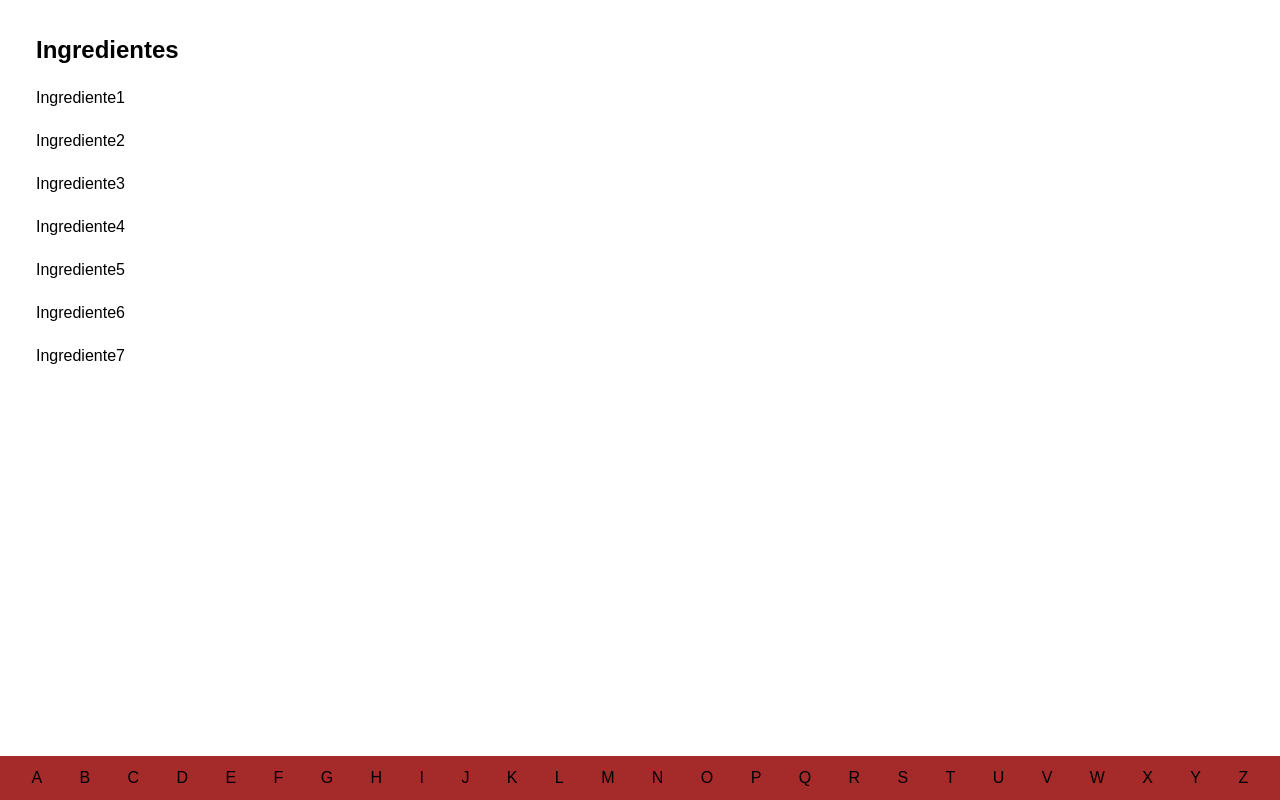
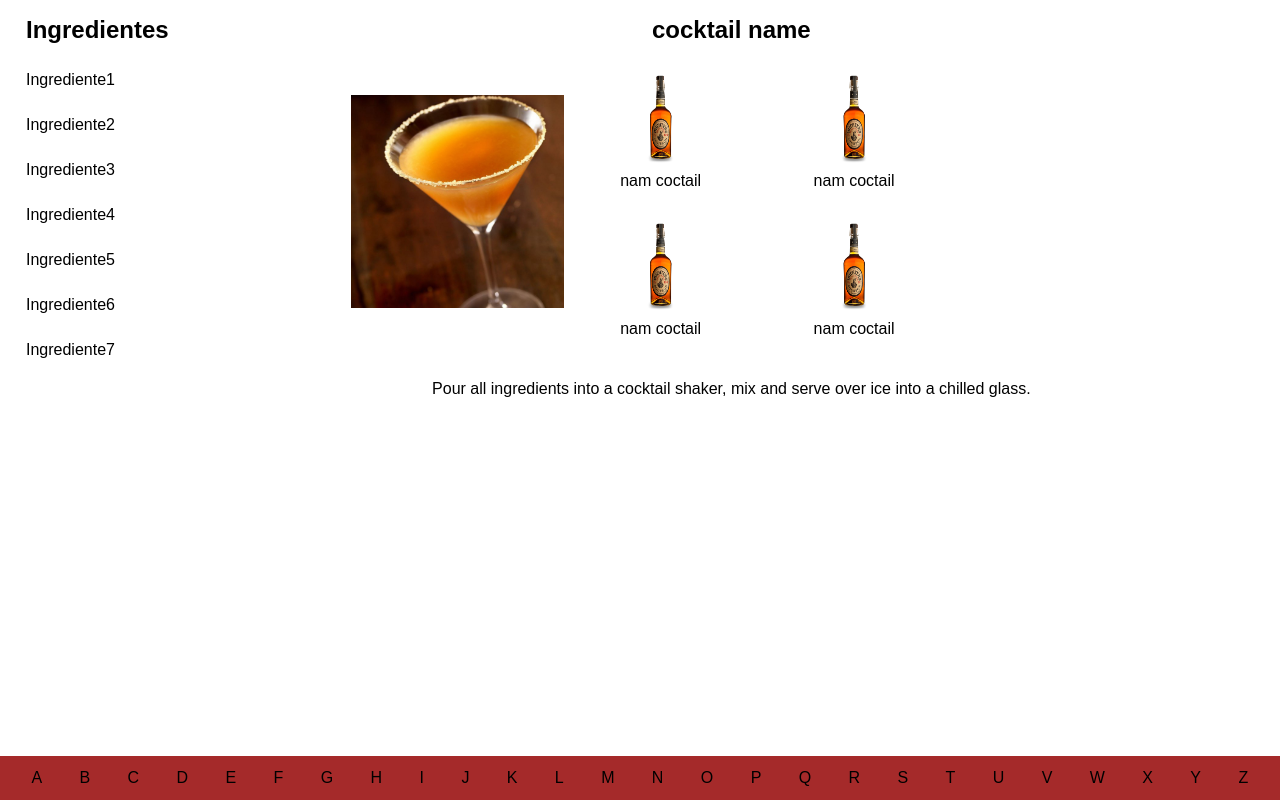
Before and after one commit to JohannTafur/CocktailAPIFinalProject, a plain HTML site: page html/index.html in a window 1280 px wide. Drawn offline with Linux system fonts and the light colour scheme; no server answers.

Commit message:
create target information

```diff
--- a/css/style.css
+++ b/css/style.css
@@ -10,8 +10,12 @@ section {
     margin-bottom: 2%;
 }
 
+/*
+Ingredient Styles
+*/
+
 #menu {
-    padding: 20px;
+    padding: 0px 30px 0 10px;
 }
 
 ul {
@@ -19,13 +23,51 @@ ul {
 }
 
 #menu ul li {
-    padding-top: 25px;
+    padding-top: 27px;
 }
 
-li:hover {
-    cursor: pointer;
-    color: aliceblue;
+/*
+Styles of displaying cocktail information
+*/
+
+#cocktail {
+    text-align: center;
+    margin: 0% 3% 3% 3%;
 }
+
+#cocktail p{
+    margin: 1%;
+    padding: 2%;
+}
+
+#cocktailInformation {
+    margin: 1% 12%;
+    align-items: center;
+    display: flex;
+}
+
+#cocktailInformation img {
+    width: 28%;
+}
+
+#cocktailIngredients {
+    display: flex;
+    flex-wrap: wrap;
+}
+
+#cocktailIngredients div{
+    width: 28%;
+    margin: 20PX;
+}
+
+#cocktailIngredients img {
+    width: 50%;
+    height: 83%;
+}
+
+/*
+cocktail cards style
+*/
 
 #cardContent {
     display: flex;
@@ -42,7 +84,6 @@ li:hover {
     border-radius: 10px;
     position: relative;
     width: 19%;
-
 }
 
 img {
@@ -61,6 +102,10 @@ img {
     width: 100%;
 }
 
+/*
+Alphabet Bar Styles
+*/
+
 #alphabet {
     background-color: brown;
     position: fixed;
@@ -73,3 +118,8 @@ img {
     justify-content: space-around;
     padding: 1%;
 }
+
+#content li:hover {
+    cursor: pointer;
+    color: aliceblue;
+}
--- a/html/index.html
+++ b/html/index.html
@@ -23,7 +23,39 @@
             </ul>
         </div>
 
-        <div id="cardContent">
+        <div>
+            <div id="cocktail">
+                <h1>cocktail name</h1>
+
+                <div id="cocktailInformation">
+                    <img src="../img/2x8thr1504816928.jpg" alt="">
+
+                    <div id="cocktailIngredients">
+                        <div>
+                            <img src="../img/Bourbon-Medium.png" alt="">
+                            <p>nam coctail</p>
+                        </div>
+                        <div>
+                            <img src="../img/Bourbon-Medium.png" alt="">
+                            <p>nam coctail</p>
+                        </div>
+                        <div>
+                            <img src="../img/Bourbon-Medium.png" alt="">
+                            <p>nam coctail</p>
+                        </div>
+                        <div>
+                            <img src="../img/Bourbon-Medium.png" alt="">
+                            <p>nam coctail</p>
+                        </div>
+                    </div>
+                </div>
+                <P>
+                    Pour all ingredients into a cocktail shaker, mix and serve over ice into a chilled glass.
+                </P>
+
+            </div>
+
+            <div id="cardContent">
 
             </div>
         </div>
```
Also changed, not shown: img/2x8thr1504816928.jpg (added), img/Bourbon-Medium.png (added).
